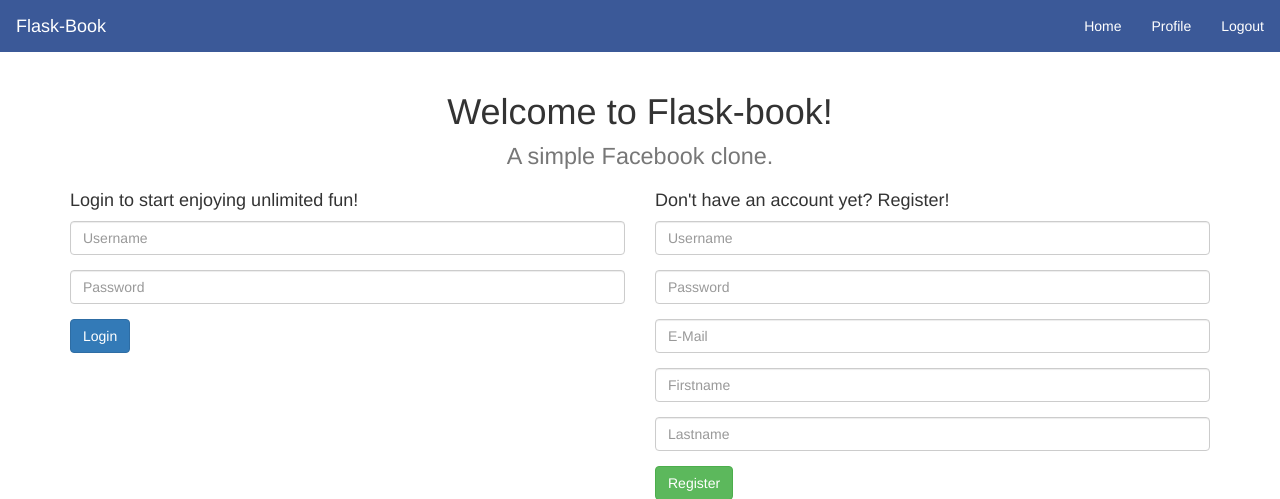
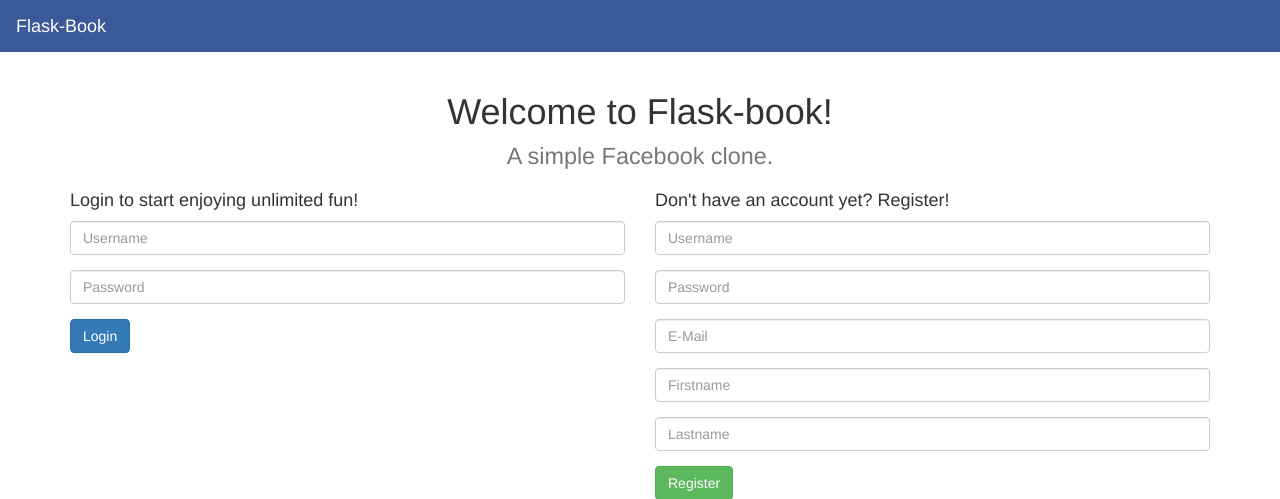
Before and after one commit to nbilalis/flask-book, a Flask app: page /login-register in a window 1280 px wide. Shown: the top 499 px of the page. Run offline with Flask 2, Linux system fonts and the light colour scheme; some libraries are stand-ins or nearby versions.

Commit message:
Hide right nav when logged out

```diff
--- a/app/templates/_base.html
+++ b/app/templates/_base.html
@@ -16,11 +16,13 @@
 			<div class="navbar-header">
 				<a class="navbar-brand" href="{{ url_for('home') }}">Flask-Book</a>
 			</div>
-			<ul class="nav navbar-nav navbar-right">
-				<li><a href="{{ url_for('home') }}">Home</a></li>
-				<li><a href="{{ url_for('profile', username=session.get('username')) }}">Profile</a></li>
-				<li><a href="{{ url_for('logout') }}">Logout</a></li>
-			</ul>
+			{% if session.get('username') is not none %}
+				<ul class="nav navbar-nav navbar-right">
+					<li><a href="{{ url_for('home') }}">Home</a></li>
+					<li><a href="{{ url_for('profile', username=session.get('username')) }}">Profile</a></li>
+					<li><a href="{{ url_for('logout') }}">Logout</a></li>
+				</ul>
+			{% endif %}
 		</div>
 	</nav>
 	<!-- ./nav -->
```
